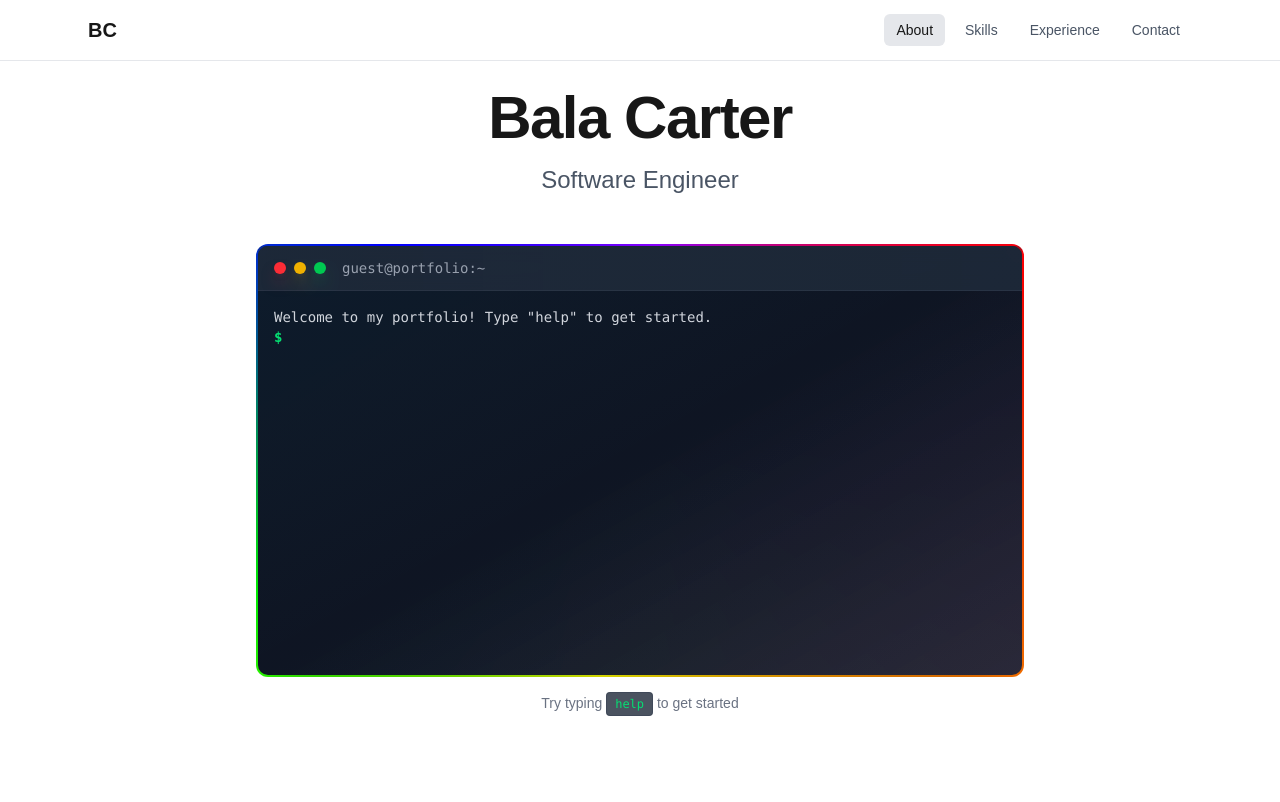
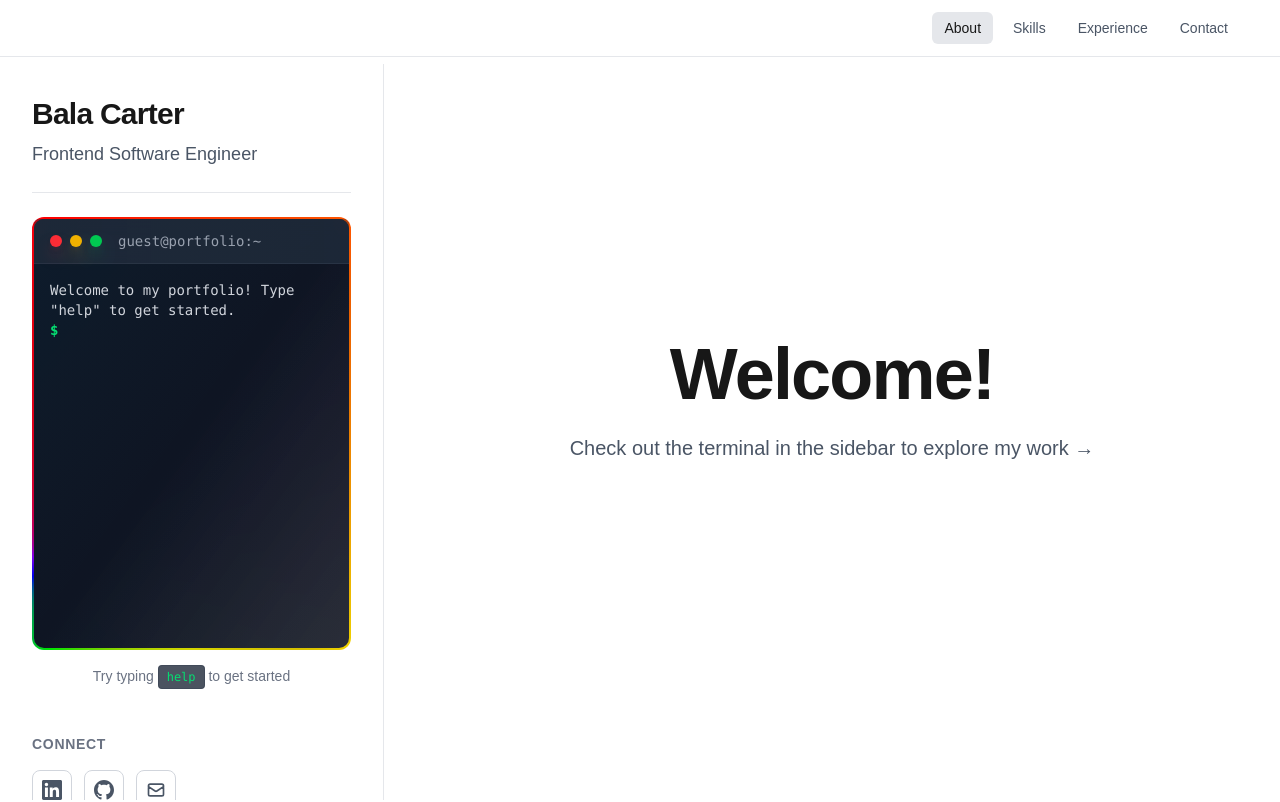
Before and after one commit to balacarter/balacarter, a Next.js app: page / in a window 1280 px wide. Shown: the top 802 px of the page. Built offline with nearby package versions, Linux system fonts and the light colour scheme.

Commit message:
Refactor layout: add expandable sidebar with terminal, extract components, update header styling

```diff
--- a/src/app/page.tsx
+++ b/src/app/page.tsx
@@ -1,29 +1,44 @@
+'use client';
+
+import { useState } from 'react';
 import Header from '@/components/Header';
+import Sidebar from '@/components/Sidebar';
 import ContactForm from '@/components/ContactForm';
-import Terminal from '@/components/Terminal';
 import SkillCard from '@/components/SkillCard';
 import ExperienceCard from '@/components/ExperienceCard';
 
 export default function Home() {
+  const [isTerminalExpanded, setIsTerminalExpanded] = useState(false);
+
+  const scrollToContact = () => {
+    document.getElementById('contact')?.scrollIntoView({ behavior: 'smooth' });
+  };
+
   return (
     <div className="min-h-screen bg-background text-foreground">
-      {/* Sticky Header */}
       <Header />
 
+      <div className="flex">
+        <Sidebar
+          isExpanded={isTerminalExpanded}
+          onExpand={() => setIsTerminalExpanded(true)}
+          onCollapse={() => setIsTerminalExpanded(false)}
+          onContactClick={scrollToContact}
+        />
+
+        {/* Main Content - with left margin on large screens */}
+        <div
+          className={`flex-1 transition-all duration-300 ${isTerminalExpanded ? 'lg:ml-[700px]' : 'lg:ml-96'}`}
+        >
           {/* Hero Section */}
           <section className="min-h-screen flex items-center justify-center px-6 py-20">
-        <div className="w-full max-w-6xl mx-auto">
-          <div className="text-center mb-12">
-            <h1 className="text-5xl sm:text-6xl font-bold tracking-tight mb-4">
-              Bala Carter
+            <div className="w-full max-w-4xl mx-auto text-center">
+              <h1 className="text-6xl sm:text-7xl font-bold tracking-tight mb-6">
+                Welcome!
               </h1>
-            <p className="text-xl sm:text-2xl text-gray-600 dark:text-gray-400">
-              Software Engineer
+              <p className="text-xl text-gray-600 dark:text-gray-400">
+                Check out the terminal in the sidebar to explore my work →
               </p>
-          </div>
-
-          {/* Interactive Terminal */}
-          <Terminal />
             </div>
           </section>
 
@@ -36,13 +51,14 @@
                 <p className="text-lg leading-relaxed mb-6">
                   Originally from South Africa, I am a dedicated{' '}
                   <span className="font-bold">Frontend Software Engineer</span>{' '}
-              based in Los Angeles with a deep, lifelong passion for programming
-              that first ignited in childhood through game modding and website
-              development. Equipped with a{' '}
+                  based in Los Angeles with a deep, lifelong passion for
+                  programming that first ignited in childhood through game
+                  modding and website development. Equipped with a{' '}
                   <span className="font-bold">B.S. in Computer Science</span>, I
-              specialize in crafting elegant, intuitive web experiences using
-              modern technologies, primarily{' '}
-              <span className="font-bold">React/Preact and TypeScript</span>.
+                  specialize in crafting elegant, intuitive web experiences
+                  using modern technologies, primarily{' '}
+                  <span className="font-bold">React/Preact and TypeScript</span>
+                  .
                 </p>
                 <p className="text-lg leading-relaxed mb-6">
                   Over the last <span className="font-bold">three years</span>,
@@ -55,13 +71,14 @@
                   <span className="font-bold">
                     customizable component frameworks
                   </span>
-              . My work encompasses the full lifecycle of major projects, from
-              building innovative new features to executing extensive refactors
-              and performance improvements on core application pieces. My
-              commitment remains focused on{' '}
+                  . My work encompasses the full lifecycle of major projects,
+                  from building innovative new features to executing extensive
+                  refactors and performance improvements on core application
+                  pieces. My commitment remains focused on{' '}
                   <span className="font-bold">innovation</span> and building{' '}
                   <span className="font-bold">
-                high-quality, high-performing, and truly accessible interfaces
+                    high-quality, high-performing, and truly accessible
+                    interfaces
                   </span>{' '}
                   that delight users everywhere.
                 </p>
@@ -184,7 +201,7 @@
             </section>
 
             {/* Contact Section */}
-        <section id="contact" className="min-h-screen py-20">
+            <section id="contact" className="py-20">
               <h2 className="text-3xl font-bold mb-6">Contact</h2>
               <div className="mb-8">
                 <p className="text-lg text-gray-600 dark:text-gray-400 mb-4">
@@ -195,15 +212,8 @@
               <ContactForm />
             </section>
           </main>
-
-      {/* Footer */}
-      <footer className="border-t border-gray-200 dark:border-gray-800">
-        <div className="max-w-4xl mx-auto px-6 py-8">
-          <p className="text-center text-gray-600 dark:text-gray-400">
-            © 2025 Bala Carter. All rights reserved.
-          </p>
         </div>
-      </footer>
+      </div>
     </div>
   );
 }
--- a/src/components/Header.tsx
+++ b/src/components/Header.tsx
@@ -37,17 +37,8 @@
 
   return (
     <header className="fixed top-0 left-0 right-0 z-50 bg-background/80 backdrop-blur-md border-b border-gray-200 dark:border-gray-800">
-
-      <div className="max-w-6xl mx-auto px-6 py-4">
-        <div className="flex items-center justify-between">
-          {/* Logo/Name */}
-          <a
-            href="#"
-            className="text-xl font-bold hover:text-gray-600 dark:hover:text-gray-300 transition-colors"
-          >
-            BC
-          </a>
-
+      <div className="mx-auto px-10 py-4">
+        <div className="flex items-center justify-end">
           {/* Navigation */}
           <nav>
             <ul className="flex items-center gap-1 sm:gap-2">
--- /dev/null
+++ b/src/components/Sidebar.tsx
@@ -0,0 +1,104 @@
+'use client';
+
+import Terminal from './Terminal';
+
+interface SidebarProps {
+  isExpanded: boolean;
+  onExpand: () => void;
+  onCollapse: () => void;
+  onContactClick: () => void;
+}
+
+export default function Sidebar({ isExpanded, onExpand, onCollapse, onContactClick }: SidebarProps) {
+  return (
+    <aside
+      className={`hidden lg:block fixed left-0 top-16 h-[calc(100vh-4rem)] border-r border-gray-200 dark:border-gray-800 transition-all duration-300 ${isExpanded ? 'w-[700px]' : 'w-96'}`}
+    >
+      {/* Minimal Container */}
+      <div
+        className="h-full p-8 overflow-y-auto flex flex-col"
+        onClick={onExpand}
+        onBlur={onCollapse}
+        tabIndex={0}
+      >
+        {/* Header */}
+        <div className="mb-6 pb-6 border-b border-gray-200 dark:border-gray-800">
+          <h1 className="text-3xl font-bold tracking-tight mb-2">
+            Bala Carter
+          </h1>
+          <p className="text-lg text-gray-600 dark:text-gray-400">
+            Frontend Software Engineer
+          </p>
+        </div>
+
+        {/* Terminal */}
+        <div className="mb-6 flex-1">
+          <Terminal />
+        </div>
+
+        {/* Social Links - pushed to bottom */}
+        <div className="mt-auto pt-6">
+          <h2 className="text-sm font-semibold uppercase tracking-wider text-gray-500 dark:text-gray-400 mb-4">
+            Connect
+          </h2>
+          <div className="flex gap-3">
+            <a
+              href="https://linkedin.com/in/balacarter"
+              target="_blank"
+              rel="noopener noreferrer"
+              className="flex items-center justify-center w-10 h-10 rounded-lg border border-gray-300 dark:border-gray-700 text-gray-600 dark:text-gray-400 hover:border-gray-900 dark:hover:border-white hover:text-gray-900 dark:hover:text-white transition-colors"
+              aria-label="LinkedIn"
+              title="LinkedIn"
+            >
+              <svg
+                className="w-5 h-5"
+                fill="currentColor"
+                viewBox="0 0 24 24"
+              >
+                <path d="M20.447 20.452h-3.554v-5.569c0-1.328-.027-3.037-1.852-3.037-1.853 0-2.136 1.445-2.136 2.939v5.667H9.351V9h3.414v1.561h.046c.477-.9 1.637-1.85 3.37-1.85 3.601 0 4.267 2.37 4.267 5.455v6.286zM5.337 7.433c-1.144 0-2.063-.926-2.063-2.065 0-1.138.92-2.063 2.063-2.063 1.14 0 2.064.925 2.064 2.063 0 1.139-.925 2.065-2.064 2.065zm1.782 13.019H3.555V9h3.564v11.452zM22.225 0H1.771C.792 0 0 .774 0 1.729v20.542C0 23.227.792 24 1.771 24h20.451C23.2 24 24 23.227 24 22.271V1.729C24 .774 23.2 0 22.222 0h.003z" />
+              </svg>
+            </a>
+
+            <a
+              href="https://github.com/balacarter"
+              target="_blank"
+              rel="noopener noreferrer"
+              className="flex items-center justify-center w-10 h-10 rounded-lg border border-gray-300 dark:border-gray-700 text-gray-600 dark:text-gray-400 hover:border-gray-900 dark:hover:border-white hover:text-gray-900 dark:hover:text-white transition-colors"
+              aria-label="GitHub"
+              title="GitHub"
+            >
+              <svg
+                className="w-5 h-5"
+                fill="currentColor"
+                viewBox="0 0 24 24"
+              >
+                <path d="M12 0c-6.626 0-12 5.373-12 12 0 5.302 3.438 9.8 8.207 11.387.599.111.793-.261.793-.577v-2.234c-3.338.726-4.033-1.416-4.033-1.416-.546-1.387-1.333-1.756-1.333-1.756-1.089-.745.083-.729.083-.729 1.205.084 1.839 1.237 1.839 1.237 1.07 1.834 2.807 1.304 3.492.997.107-.775.418-1.305.762-1.604-2.665-.305-5.467-1.334-5.467-5.931 0-1.311.469-2.381 1.236-3.221-.124-.303-.535-1.524.117-3.176 0 0 1.008-.322 3.301 1.23.957-.266 1.983-.399 3.003-.404 1.02.005 2.047.138 3.006.404 2.291-1.552 3.297-1.23 3.297-1.23.653 1.653.242 2.874.118 3.176.77.84 1.235 1.911 1.235 3.221 0 4.609-2.807 5.624-5.479 5.921.43.372.823 1.102.823 2.222v3.293c0 .319.192.694.801.576 4.765-1.589 8.199-6.086 8.199-11.386 0-6.627-5.373-12-12-12z" />
+              </svg>
+            </a>
+
+            <button
+              onClick={onContactClick}
+              className="flex items-center justify-center w-10 h-10 rounded-lg border border-gray-300 dark:border-gray-700 text-gray-600 dark:text-gray-400 hover:border-gray-900 dark:hover:border-white hover:text-gray-900 dark:hover:text-white transition-colors"
+              aria-label="Contact"
+              title="Contact"
+            >
+              <svg
+                className="w-5 h-5"
+                fill="none"
+                stroke="currentColor"
+                viewBox="0 0 24 24"
+              >
+                <path
+                  strokeLinecap="round"
+                  strokeLinejoin="round"
+                  strokeWidth={2}
+                  d="M3 8l7.89 5.26a2 2 0 002.22 0L21 8M5 19h14a2 2 0 002-2V7a2 2 0 00-2-2H5a2 2 0 00-2 2v10a2 2 0 002 2z"
+                />
+              </svg>
+            </button>
+          </div>
+        </div>
+      </div>
+    </aside>
+  );
+}
--- a/src/components/Terminal.tsx
+++ b/src/components/Terminal.tsx
@@ -236,7 +236,15 @@
       {/* Rainbow border wrapper */}
       <div className="relative p-[2px] rounded-xl overflow-hidden [background-clip:content-box] bg-gray-900">
         {/* Rotating gradient background - sits behind due to z-index */}
-        <div className="absolute animate-[spin_3s_linear_infinite] bg-[conic-gradient(from_0deg,#ff0000,#ff7f00,#ffff00,#00ff00,#0000ff,#8b00ff,#ff0000)]" style={{ width: '184%', height: '213%', top: '-271px', left: '-330px' }}></div>
+        <div
+          className="absolute animate-[spin_3s_linear_infinite] bg-[conic-gradient(from_0deg,#ff0000,#ff7f00,#ffff00,#00ff00,#0000ff,#8b00ff,#ff0000)]"
+          style={{
+            width: '300%',
+            height: '300%',
+            top: '-300px',
+            left: '-460px',
+          }}
+        ></div>
 
         {/* Terminal container */}
         <div className="relative rounded-[10px] shadow-2xl overflow-hidden bg-gradient-to-br from-gray-900 via-gray-900 to-gray-800/95">
```
Lines whose indentation alone changed are shown as unchanged.
